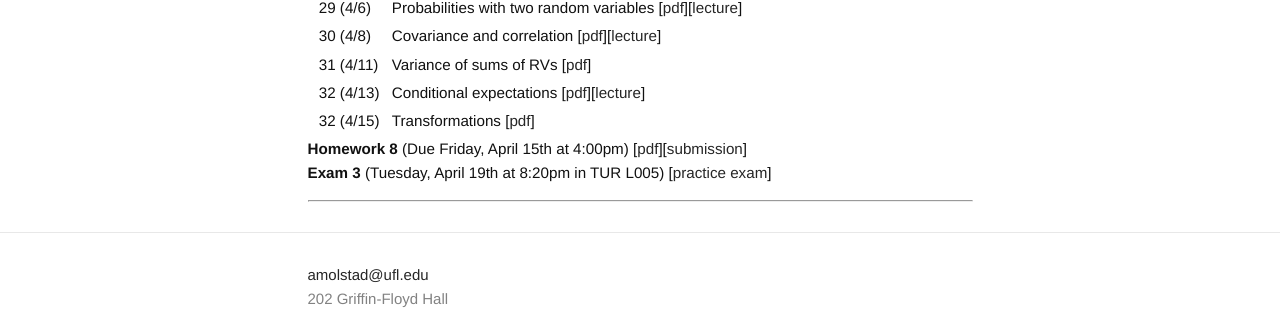
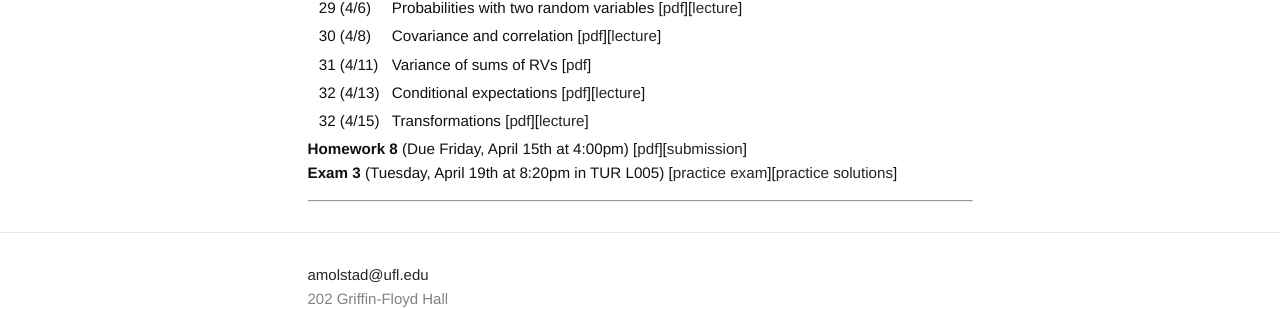
Before and after one commit to ajmolstad/ajmolstad.github.io, a Jekyll site: the page built from S22_STA4321.md, in a window 1280 px wide. Shown: the part 1514-1823 px from the top of the page. Built offline with Jekyll 4.4.1, drawn with Linux system fonts in a browser that asks for light colours; some of the changed lines change nothing that is shown.

Commit message:
Update S22_STA4321.md

```diff
--- a/S22_STA4321.md
+++ b/S22_STA4321.md
@@ -102,10 +102,10 @@ Note that you must be logged into your UFL eLearning account to access course ma
 || 30 (4/8) || Covariance and correlation [[pdf](https://ufl.instructure.com/files/68207307/download?download_frd=1)][[lecture](https://ufl.instructure.com/courses/452037/files?preview=68272897)]||
 || 31 (4/11) || Variance of sums of RVs [[pdf](https://ufl.instructure.com/files/68273145/download?download_frd=1)]||
 || 32 (4/13) || Conditional expectations [[pdf](https://ufl.instructure.com/files/68332182/download?download_frd=1)][[lecture](https://ufl.instructure.com/courses/452037/files?preview=68425150)] ||
-|| 32 (4/15) || Transformations [[pdf](https://ufl.instructure.com/files/68425148/download?download_frd=1)] ||
+|| 32 (4/15) || Transformations [[pdf](https://ufl.instructure.com/files/68425148/download?download_frd=1)][[lecture](https://ufl.instructure.com/courses/452037/files?preview=68428420)] ||
 
 
  **Homework 8** (Due Friday, April 15th at 4:00pm) [[pdf](https://ufl.instructure.com/files/68189791/download?download_frd=1)][[submission](https://ufl.instructure.com/courses/452037/assignments/5166263)]
-**Exam 3** (Tuesday, April 19th at 8:20pm in TUR L005) [[practice exam](https://ufl.instructure.com/files/68325203/download?download_frd=1)]
+**Exam 3** (Tuesday, April 19th at 8:20pm in TUR L005) [[practice exam](https://ufl.instructure.com/files/68325203/download?download_frd=1)][[practice solutions](https://ufl.instructure.com/files/68429827/download?download_frd=1)]
 
 ---------
```
